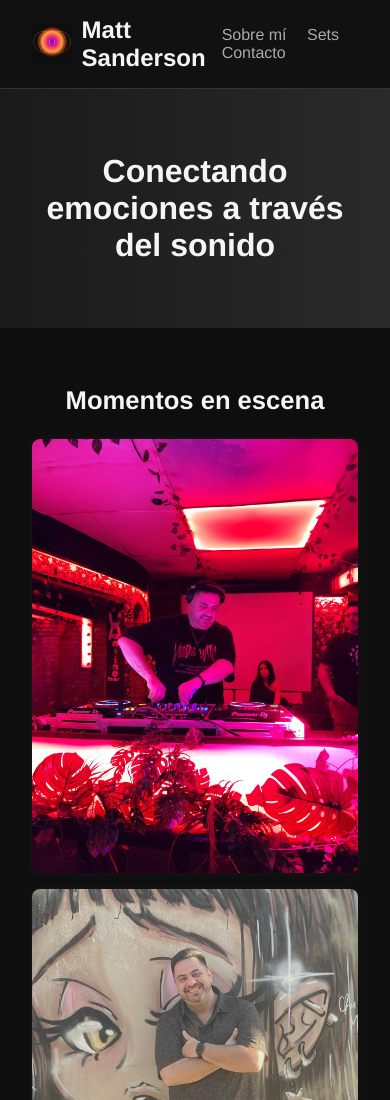
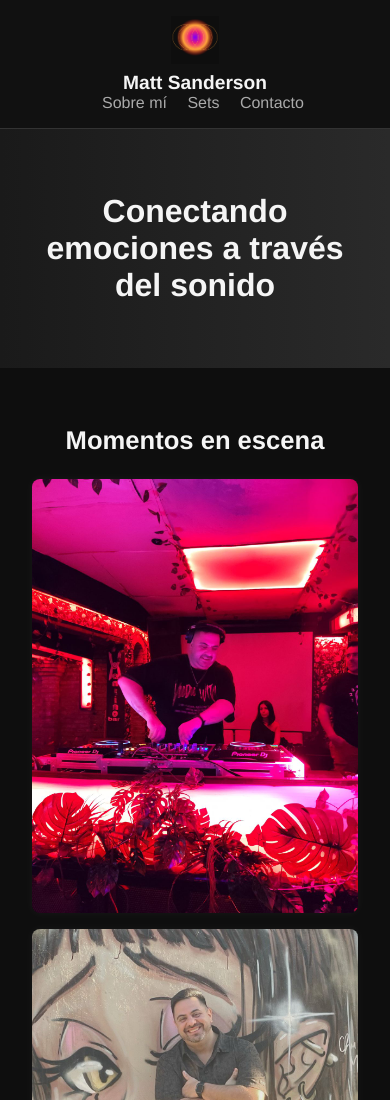
Before and after one commit to Matruiz150/matt-sanderson-site, a plain HTML site: page index.html in a window 390 px wide. Shown: the top 1100 px of the page. Drawn offline with nearby package versions, Linux system fonts and the light colour scheme.

Commit message:
Update style.css
responsive

```diff
--- a/style.css
+++ b/style.css
@@ -122,3 +122,25 @@ footer {
   transform: scale(1.03);
   box-shadow: 0 0 20px rgba(255, 255, 255, 0.2);
 }
+/* Estilos responsive para el header */
+@media (max-width: 600px) {
+  header {
+    flex-direction: column;
+    align-items: center;
+    text-align: center;
+    padding: 1rem;
+  }
+
+  header .logo {
+    flex-direction: column;
+    gap: 0.5rem;
+  }
+
+  header .logo img {
+    height: 48px; /* Un poco más grande para móviles */
+  }
+
+  header h1 {
+    font-size: 1.2rem;
+  }
+}
```
